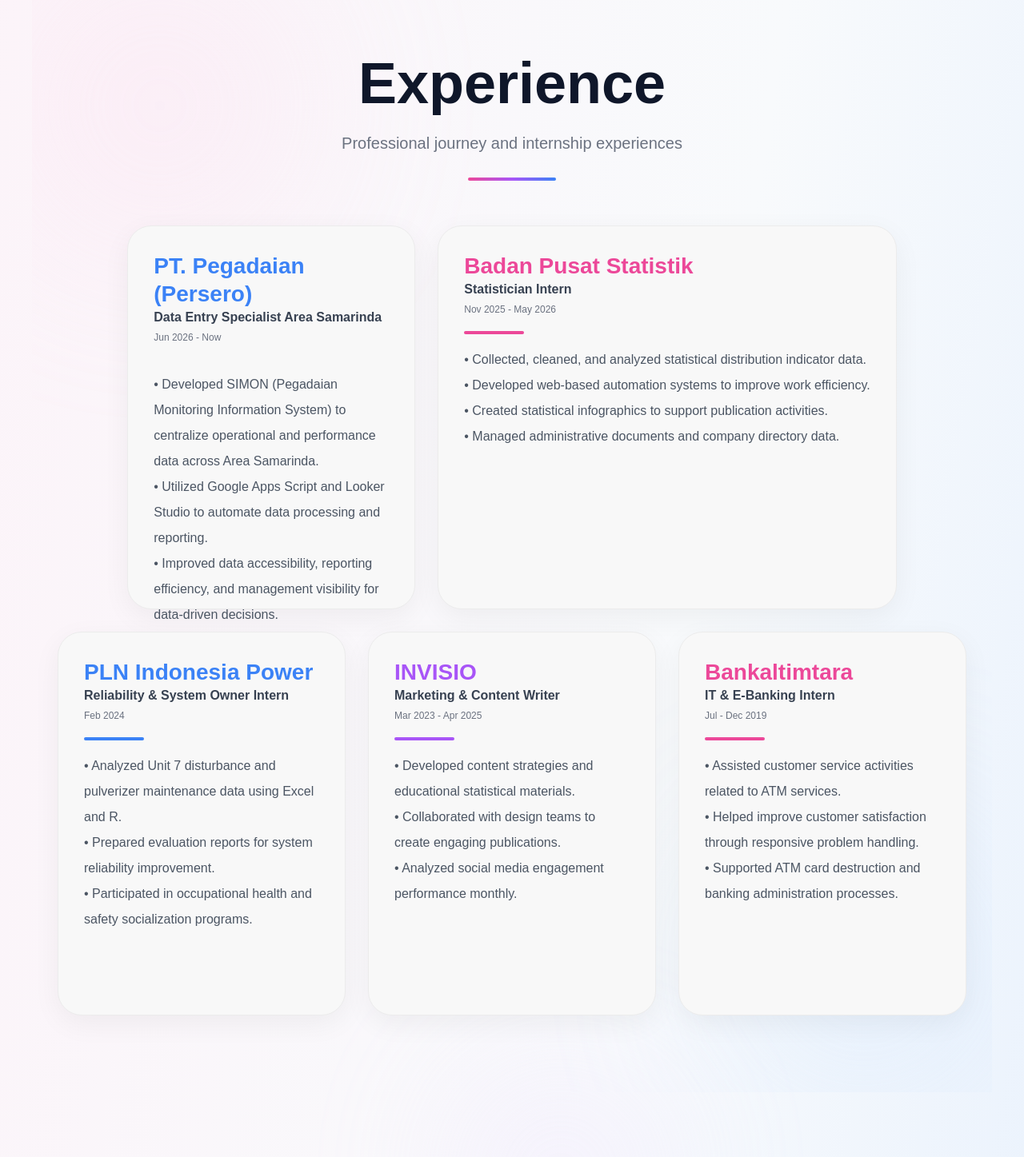
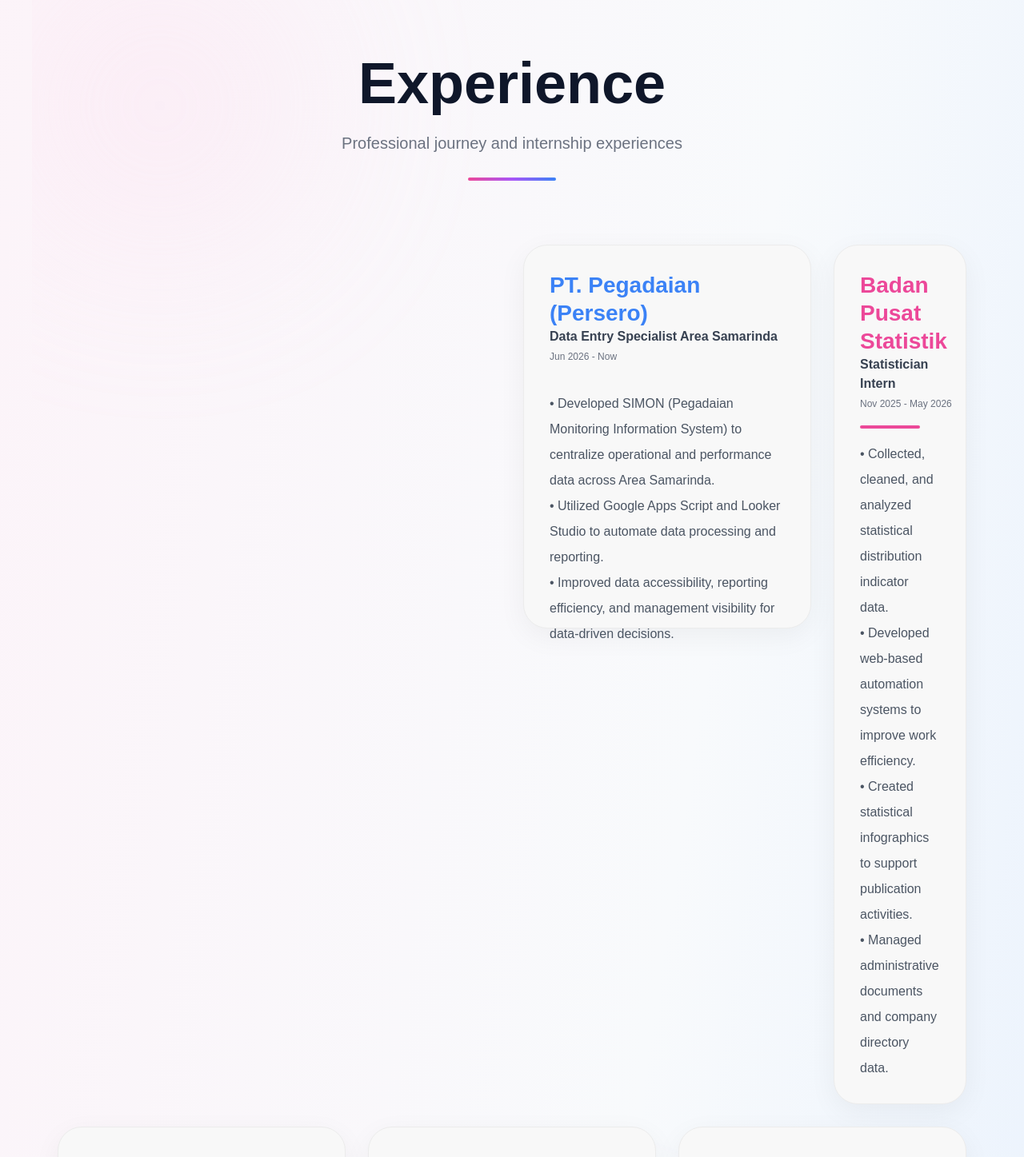
Before and after one commit to lintangntyas/portfolio, a Next.js app: page / in a window 1280 px wide. Shown: the part 1805-3252 px from the top of the page at 80% size. Built offline with nearby package versions, Linux system fonts and the light colour scheme.

Commit message:
Update page.js

```diff
--- a/app/page.js
+++ b/app/page.js
@@ -347,10 +347,10 @@ export default function Home() {
         {/* GRID */}
         <div
           className="
-            flex
-            flex-wrap
-            justify-center
-            -mt-6
+            grid
+            grid-cols-1
+            md:grid-cols-2
+            xl:grid-cols-6
             gap-7
             max-w-[1700px]
             mx-auto
@@ -376,8 +376,10 @@ export default function Home() {
               flex-col
               w-full
               w-full
-              xl:w-[calc((100%-56px)/3)]
-              xl:h-[480px]"
+              w-full
+              w-full
+              xl:h-[480px]
+              xl:col-span-2 xl:col-start-4"
           >
             <div className="relative">
               <div className="flex-1">
@@ -560,8 +562,9 @@ export default function Home() {
               flex
               flex-col
               w-full
-              xl:w-[calc((100%-56px)/3)]
-              xl:h-[480px]"
+              w-full
+              xl:h-[480px]
+              xl:col-span-2 xl:col-start-1"
           >
 
             <div className="relative">
@@ -656,8 +659,9 @@ export default function Home() {
               flex
               flex-col
               w-full
-              xl:w-[calc((100%-56px)/3)]
-              xl:h-[480px]"
+              w-full
+              xl:h-[480px]
+              xl:col-span-2 xl:col-start-3"
           >
 
             <div className="relative">
@@ -752,8 +756,9 @@ export default function Home() {
               flex
               flex-col
               w-full
-              xl:w-[calc((100%-56px)/3)]
-              xl:h-[480px]"
+              w-full
+              xl:h-[480px]
+              xl:col-span-2 xl:col-start-5"
           >
 
             <div className="relative">
```
